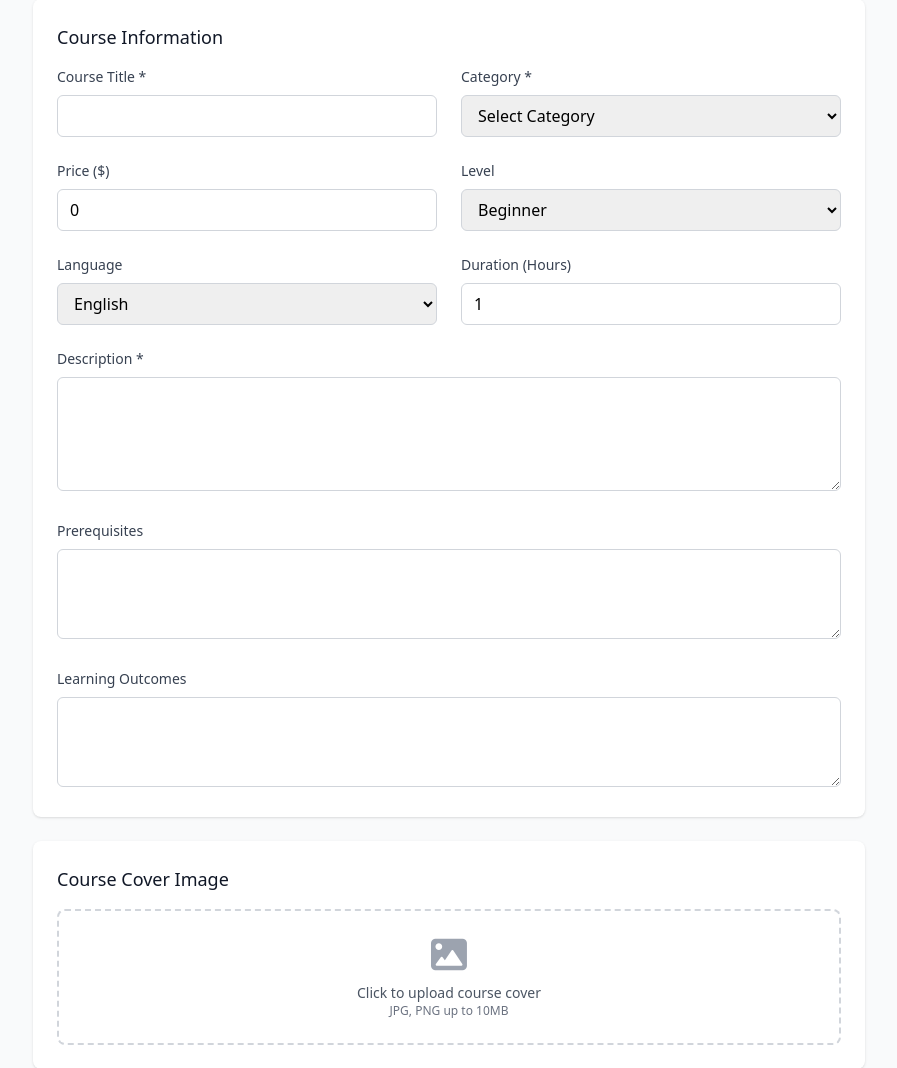
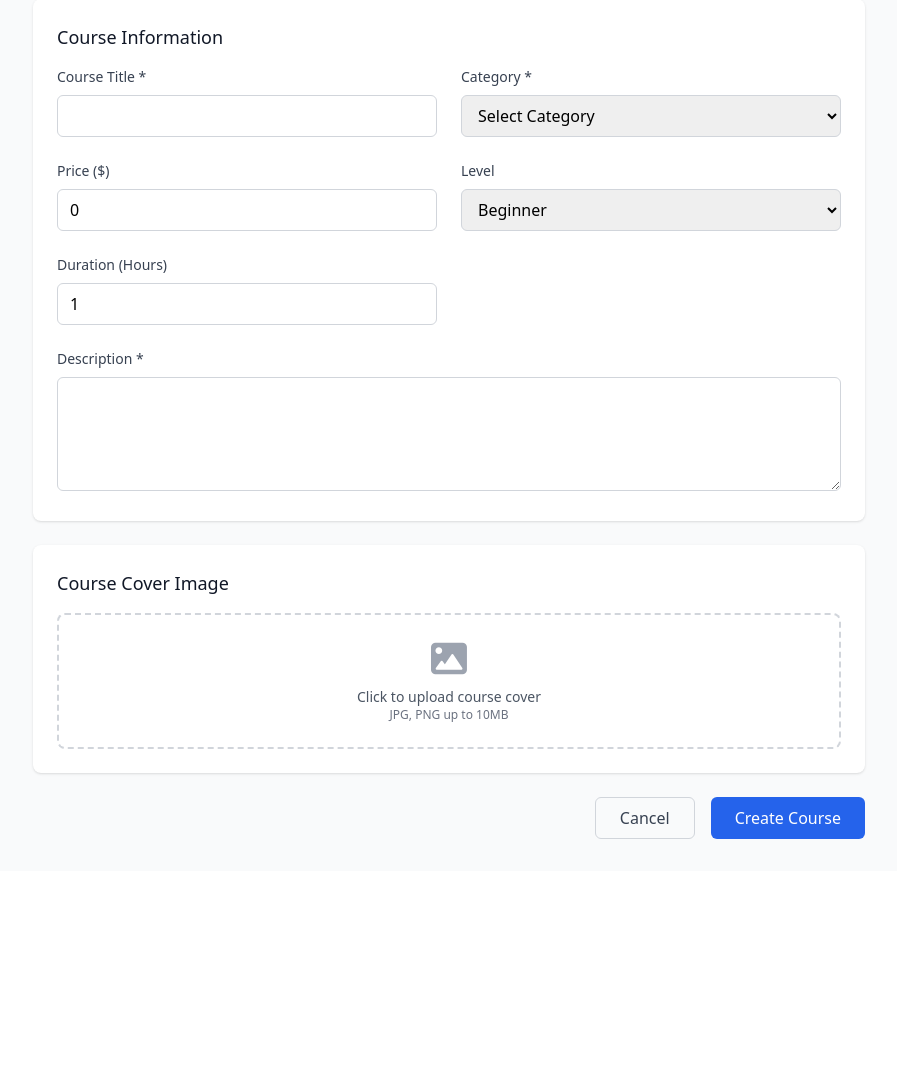
Before and after one commit to yahiaoui-Mohamed-Redha/SkillSpark, a PHP site: page /create_course.php in a window 1280 px wide. Shown: the part 98-1166 px from the top of the page, without its empty margins (191-1088 px from the left). After the commit the page ends 937 px from the top, so only its background shows below. Run offline with PHP 8.4, Linux system fonts and the light colour scheme; the visitor is signed in with stand-in values (Sample User, id 1); data comes from the database, SQL or seed files in the repository; some libraries are stand-ins or nearby versions.

Commit message:
Fix course creation database schema issues
- Fix category_id column error by using category field instead
- Remove unused form fields (language, prerequisites, learning_outcomes)
- Update my_courses.php to use correct field names
- Simplify course creation form to match database schema
- Ensure database tables are properly created

```diff
--- a/public/create_course.php
+++ b/public/create_course.php
@@ -29,10 +29,7 @@ if ($_SERVER['REQUEST_METHOD'] === 'POST') {
     $price = floatval($_POST['price']);
     $category_id = intval($_POST['category_id']);
     $level = $_POST['level'];
-    $language = $_POST['language'];
     $duration_hours = intval($_POST['duration_hours']);
-    $prerequisites = trim($_POST['prerequisites']);
-    $learning_outcomes = trim($_POST['learning_outcomes']);
 
     if (empty($title) || empty($description) || empty($category_id)) {
         $error_message = 'Please fill in all required fields';
@@ -40,20 +37,28 @@ if ($_SERVER['REQUEST_METHOD'] === 'POST') {
         try {
             $conn->beginTransaction();
 
+            // Get category name
+            $category_name = '';
+            $cat_query = "SELECT name FROM categories WHERE id = :category_id";
+            $cat_stmt = $conn->prepare($cat_query);
+            $cat_stmt->bindParam(':category_id', $category_id);
+            $cat_stmt->execute();
+            $category_result = $cat_stmt->fetch();
+            if ($category_result) {
+                $category_name = $category_result['name'];
+            }
+
             // Insert course
-            $query = "INSERT INTO courses (title, description, instructor_id, price, category_id, level, language, duration_hours, prerequisites, learning_outcomes, created_at)
-                     VALUES (:title, :description, :instructor_id, :price, :category_id, :level, :language, :duration_hours, :prerequisites, :learning_outcomes, NOW())";
+            $query = "INSERT INTO courses (title, description, instructor_id, price, category, level, duration_hours, created_at)
+                     VALUES (:title, :description, :instructor_id, :price, :category, :level, :duration_hours, NOW())";
             $stmt = $conn->prepare($query);
             $stmt->bindParam(':title', $title);
             $stmt->bindParam(':description', $description);
             $stmt->bindParam(':instructor_id', $user['id']);
             $stmt->bindParam(':price', $price);
-            $stmt->bindParam(':category_id', $category_id);
+            $stmt->bindParam(':category', $category_name);
             $stmt->bindParam(':level', $level);
-            $stmt->bindParam(':language', $language);
             $stmt->bindParam(':duration_hours', $duration_hours);
-            $stmt->bindParam(':prerequisites', $prerequisites);
-            $stmt->bindParam(':learning_outcomes', $learning_outcomes);
             $stmt->execute();
 
             $course_id = $conn->lastInsertId();
@@ -184,15 +189,6 @@ try {
                         </select>
                     </div>
 
-                    <div>
-                        <label for="language" class="block text-sm font-medium text-gray-700 mb-2">Language</label>
-                        <select id="language" name="language"
-                                class="w-full px-3 py-2 border border-gray-300 rounded-md focus:outline-none focus:ring-2 focus:ring-blue-500">
-                            <option value="english" <?php echo (isset($_POST['language']) && $_POST['language'] == 'english') ? 'selected' : ''; ?>>English</option>
-                            <option value="arabic" <?php echo (isset($_POST['language']) && $_POST['language'] == 'arabic') ? 'selected' : ''; ?>>Arabic</option>
-                            <option value="french" <?php echo (isset($_POST['language']) && $_POST['language'] == 'french') ? 'selected' : ''; ?>>French</option>
-                        </select>
-                    </div>
 
                     <div>
                         <label for="duration_hours" class="block text-sm font-medium text-gray-700 mb-2">Duration (Hours)</label>
@@ -208,17 +204,6 @@ try {
                               class="w-full px-3 py-2 border border-gray-300 rounded-md focus:outline-none focus:ring-2 focus:ring-blue-500"><?php echo isset($_POST['description']) ? htmlspecialchars($_POST['description']) : ''; ?></textarea>
                 </div>
 
-                <div class="mt-6">
-                    <label for="prerequisites" class="block text-sm font-medium text-gray-700 mb-2">Prerequisites</label>
-                    <textarea id="prerequisites" name="prerequisites" rows="3"
-                              class="w-full px-3 py-2 border border-gray-300 rounded-md focus:outline-none focus:ring-2 focus:ring-blue-500"><?php echo isset($_POST['prerequisites']) ? htmlspecialchars($_POST['prerequisites']) : ''; ?></textarea>
-                </div>
-
-                <div class="mt-6">
-                    <label for="learning_outcomes" class="block text-sm font-medium text-gray-700 mb-2">Learning Outcomes</label>
-                    <textarea id="learning_outcomes" name="learning_outcomes" rows="3"
-                              class="w-full px-3 py-2 border border-gray-300 rounded-md focus:outline-none focus:ring-2 focus:ring-blue-500"><?php echo isset($_POST['learning_outcomes']) ? htmlspecialchars($_POST['learning_outcomes']) : ''; ?></textarea>
-                </div>
             </div>
 
             <div class="bg-white shadow rounded-lg p-6">
--- a/public/my_courses.php
+++ b/public/my_courses.php
@@ -22,11 +22,10 @@ $conn = $database->getConnection();
 // Get instructor's courses
 $courses = [];
 try {
-    $query = "SELECT c.*, cat.name as category_name,
+    $query = "SELECT c.*,
               COUNT(e.id) as enrollment_count,
               AVG(cr.rating) as avg_rating
               FROM courses c
-              LEFT JOIN categories cat ON c.category_id = cat.id
               LEFT JOIN enrollments e ON c.id = e.course_id
               LEFT JOIN course_reviews cr ON c.id = cr.course_id
               WHERE c.instructor_id = :instructor_id
@@ -146,7 +145,7 @@ try {
                                     ?>">
                                     <?php echo ucfirst($course['status']); ?>
                                 </span>
-                                <span class="text-sm text-gray-500"><?php echo $course['category_name'] ?? 'Uncategorized'; ?></span>
+                                <span class="text-sm text-gray-500"><?php echo $course['category'] ?? 'Uncategorized'; ?></span>
                             </div>
 
                             <h3 class="text-lg font-semibold text-gray-900 mb-2"><?php echo htmlspecialchars($course['title']); ?></h3>
```
